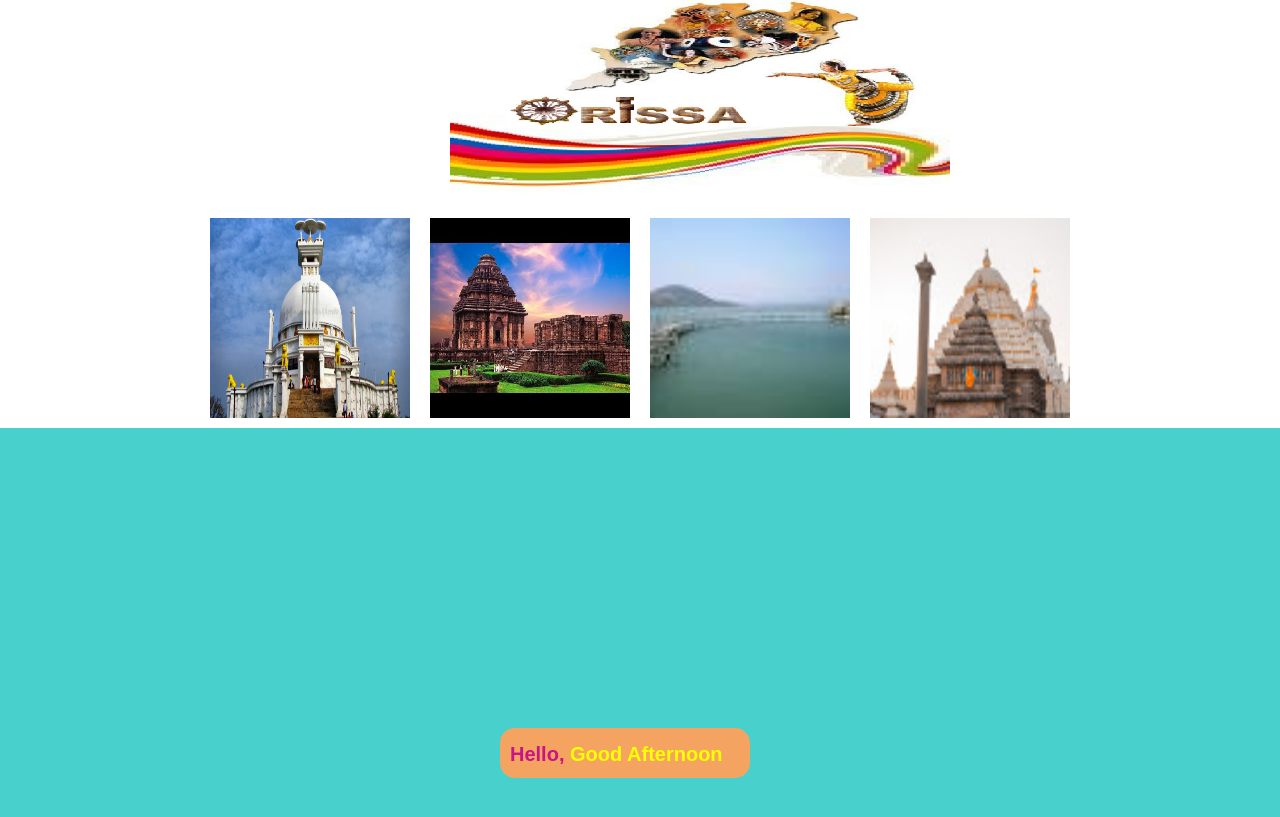
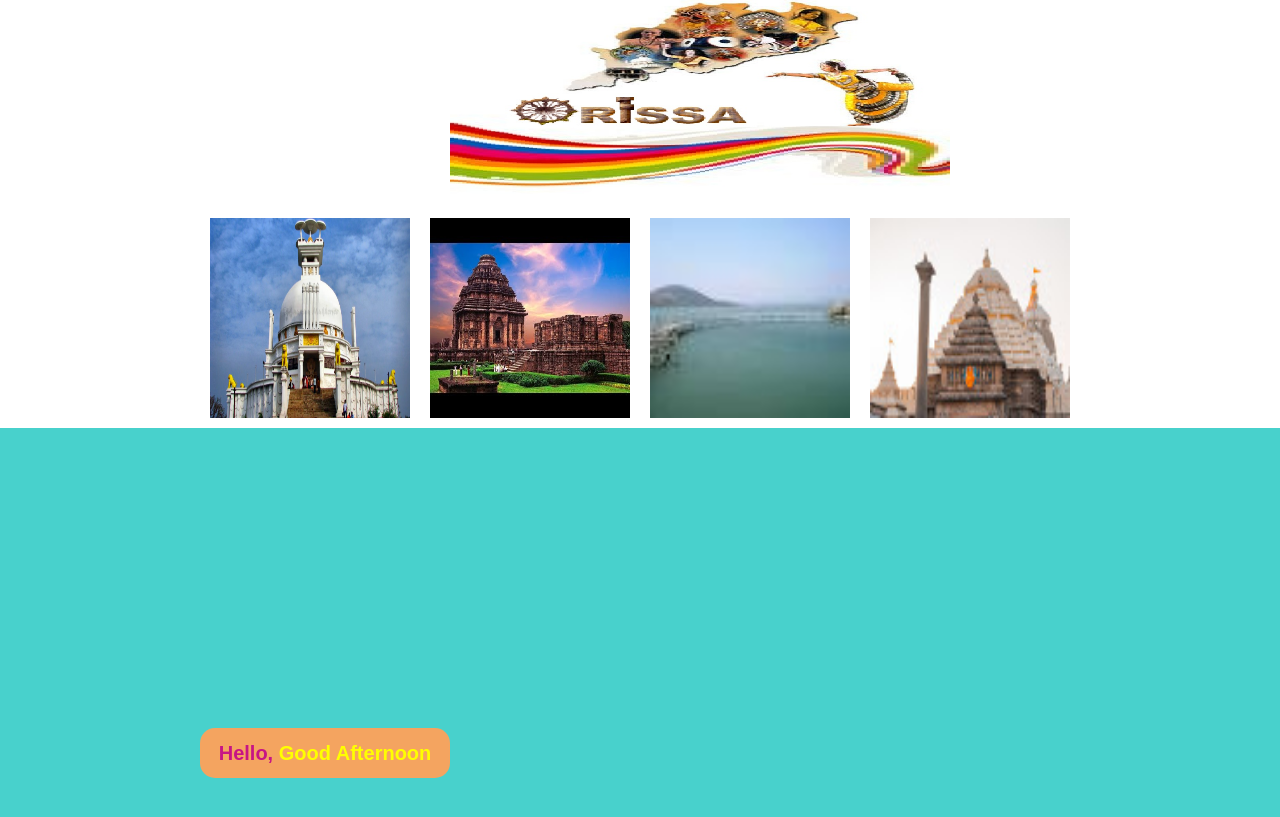
Before and after one commit to jibanblog/reactminiproject, a React (Create React App) app: page / in a window 1280 px wide. Shown: the part 213-1030 px from the top of the page. Built offline with nearby package versions, Linux system fonts and the light colour scheme.

Commit message:
changes are commited

```diff
--- a/src/index.css
+++ b/src/index.css
@@ -40,10 +40,13 @@
   height: 50px;
   width: 250px;
   display: flex;
+  justify-content: center;
+  align-items: center;
+  position: absolute;
+  left: 200px;
+  top: 300px;
+
   background-color: sandybrown;
-  position: absolute;
-  left: 500px;
-  top: 300px;
   border-radius: 15px;
 
 }
--- a/src/index.js
+++ b/src/index.js
@@ -11,7 +11,8 @@ const img3 = './chilika_lake.jpg';
 const img4 = './lord_jagannath.jpg';
 const links = 'https://jibanblog.github.io/rainbow.github.io/index.html';
 const styleObj = {
-  margin: '20px 450px'
+  margin: '20px 450px',
+  position: 'relative'
 };
 
  let currDate = new Date();
```
